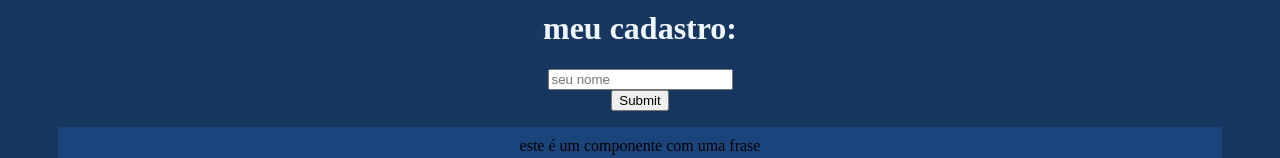
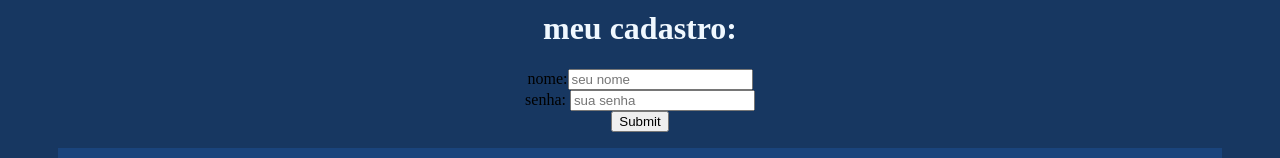
Before and after one commit to jeca16/teste, a React (Create React App) app: page / in a window 1280 px wide. Shown: the part 315-473 px from the top of the page. Built offline with nearby package versions, Linux system fonts and the light colour scheme.

Commit message:
adicionar

```diff
--- a/src/components/Form.js
+++ b/src/components/Form.js
@@ -1,16 +1,28 @@
+import { useState } from "react"
+
+
 function Form (){
 
 function cadastrarUsuario (e){
     e.preventDefault()
-    alert('Hello feyre darling')
+    alert(`Hello ${name} darling`)
+    console.log(`O usuario ${name} foi cadastrado com a senha: ${password}`);
 }
+
+const [name, setName] = useState()
+const [password, setPassword] = useState()
 
     return(
         <div>
             <h1>meu cadastro: </h1>
             <form onSubmit={cadastrarUsuario}>
                 <div>
-                    <input type="text" placeholder="seu nome"></input>
+                    <label htmlFor="name"> nome:</label>
+                    <input type="text" id="name" name = 'name' placeholder="seu nome" onChange={(e) => setName(e.target.value)}></input>
+                </div>
+                <div>
+                    <label htmlFor="password">senha: </label>
+                    <input type="password" id = 'password' name = 'password' placeholder="sua senha" onChange={(e) => setPassword(e.target.value)}></input>
                 </div>
                 <div>
                     <input type="submit" placeholder="cadastrar"></input>
```
